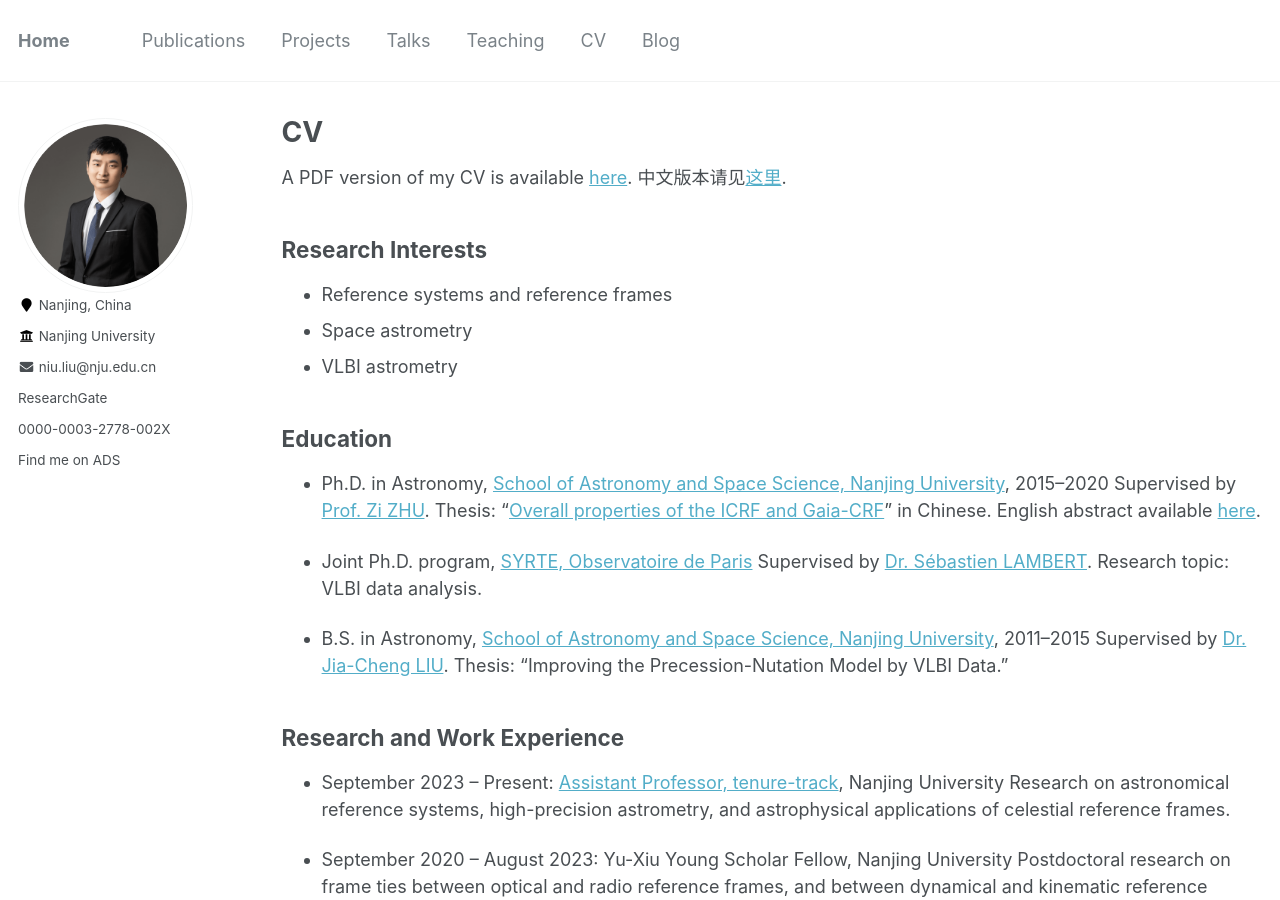
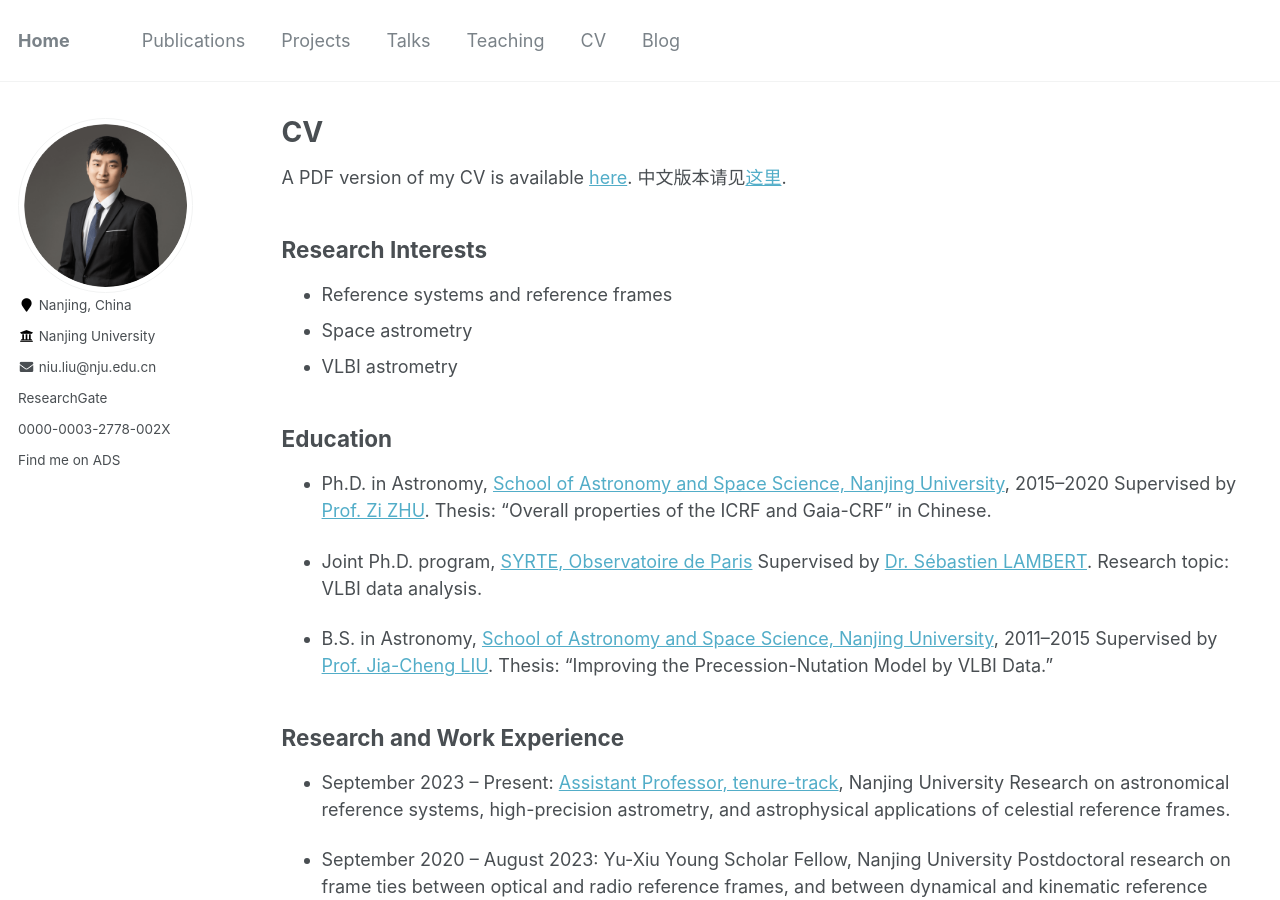
Before and after one commit to Niu-Liu/Niu-Liu.github.io, a Jekyll site: the page built from _pages/cv.md, in a window 1280 px wide and 900 px high. Built offline with Jekyll 4.4.1, drawn with Linux system fonts in a browser that asks for light colours.

Commit message:
finalize with ChatGPT

```diff
--- a/_config.yml
+++ b/_config.yml
@@ -34,7 +34,7 @@ author:
   researchgate     : "https://www.researchgate.net/profile/Niu-Liu?ev=hdr_xprf"
   orcid            : "0000-0003-2778-002X"
   adslib           : "https://ui.adsabs.harvard.edu/user/libraries/EWTz-0tVSn6LqIz7ZgLMgg"
-# locale                   : "en-US"
+locale                   : "en-US"
 encoding: "utf-8"
 title_separator          : "-"
 teaser                   :  # filename of teaser fallback teaser image placed in /images/, .e.g. "500x300.png"
@@ -91,32 +91,6 @@ defaults:
     values:
       layout: archive
       author_profile: true
-  # _teaching
-  - scope:
-      path: ""
-      type: teaching
-    values:
-      layout: single
-      author_profile: true
-      share: true
-      comments: true
-  # _publications
-  - scope:
-      path: ""
-      type: publications
-    values:
-      layout: single
-      author_profile: true
-      share: true
-      comments: true
-  # _talks
-  - scope:
-      path: ""
-      type: talks
-    values:
-      layout: talk
-      author_profile: true
-      share: true
 
 # Reading Files
 include:
@@ -167,11 +141,11 @@ blog_navigation:
   - name: 首页
     url: /
   - name: 博客
-    url: /blogs
+    url: /blogs/
   - name: 归档
-    url: /archive
+    url: /archive/
   - name: 标签
-    url: /tags
+    url: /tags/
 
 # Pagination
 paginate: 8
@@ -181,8 +155,6 @@ timezone: Asia/Shanghai # http://en.wikipedia.org/wiki/List_of_tz_database_time_
 footer-text: "© 2026 Niu Liu"
 permalink: /:title/
 paginate_path: /blogs/page:num/
-
-theme: jekyll-theme-minimal
 
 markdown_ext: "markdown,mkdown,mkdn,mkd,md"
 
--- a/_pages/cv.md
+++ b/_pages/cv.md
@@ -22,19 +22,19 @@ A PDF version of my CV is available [here](https://box.nju.edu.cn/f/b28bc67c8bd6
 
 - Ph.D. in Astronomy, [School of Astronomy and Space Science, Nanjing University](https://astronomy.nju.edu.cn/EN/index.html), 2015–2020
   Supervised by [Prof. Zi ZHU](https://astronomy.nju.edu.cn/EN/People/Professors/20200707/i113715.html).
-  Thesis: “[Overall properties of the ICRF and Gaia-CRF](https://scjg.cnki.net/kcms/detail/detail.aspx?filename=1021501297.nh&dbcode=CDFD&dbname=CDFD2021&v=)” in Chinese. English abstract available [here](http://www.twxb.org/twxb/article/abstract/20210612).
+  Thesis: “Overall properties of the ICRF and Gaia-CRF” in Chinese.
 
 - Joint Ph.D. program, [SYRTE, Observatoire de Paris](https://syrte.obspm.fr/spip/?lang=en)
   Supervised by [Dr. Sébastien LAMBERT](http://syrte.obspm.fr/~lambert).
   Research topic: VLBI data analysis.
 
 - B.S. in Astronomy, [School of Astronomy and Space Science, Nanjing University](https://astronomy.nju.edu.cn/EN/index.html), 2011–2015
-  Supervised by [Dr. Jia-Cheng LIU](https://astronomy.nju.edu.cn/EN/People/AssociateProfessors/20200707/i113744.html).
+  Supervised by [Prof. Jia-Cheng LIU](https://astronomy.nju.edu.cn/EN/People/Professors/20200707/i113744.html).
   Thesis: “Improving the Precession-Nutation Model by VLBI Data.”
 
 ## Research and Work Experience
 
-- September 2023 – Present: [Assistant Professor, tenure-track](https://astronomy.nju.edu.cn/EN/People/Postdocs/20210604/i201572.html), Nanjing University
+- September 2023 – Present: [Assistant Professor, tenure-track](https://astronomy.nju.edu.cn/EN/People/AssistantProfessor/20260707/i400600.html), Nanjing University
   Research on astronomical reference systems, high-precision astrometry, and astrophysical applications of celestial reference frames.
 
 - September 2020 – August 2023: Yu-Xiu Young Scholar Fellow, Nanjing University
```
